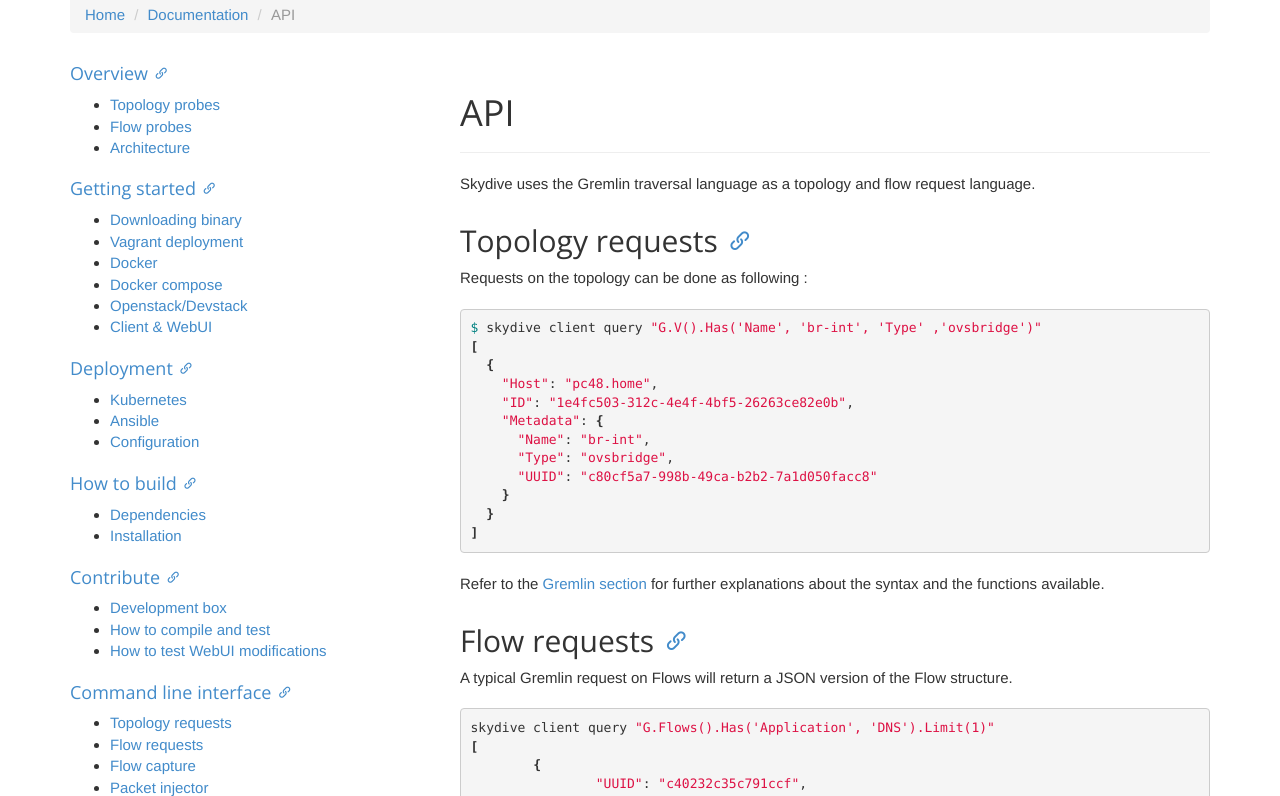
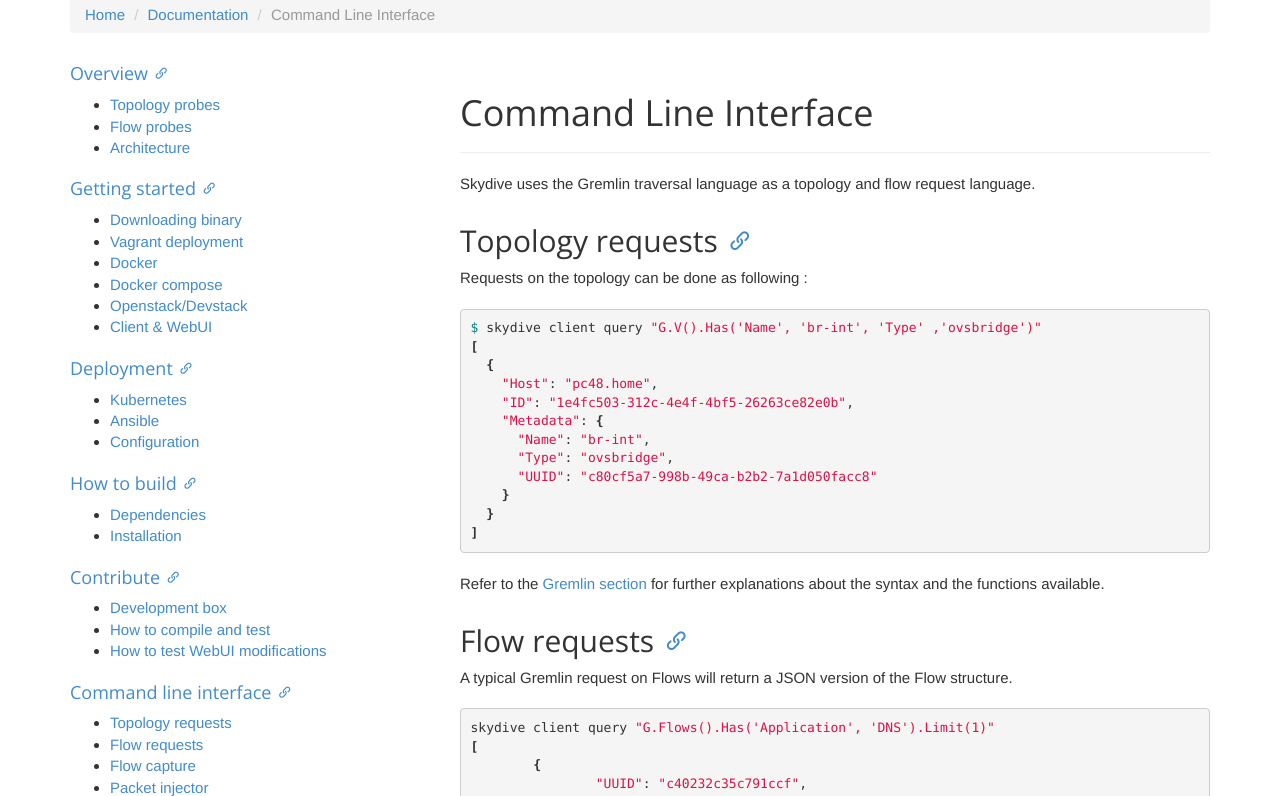
Before and after one commit to skydive-project/skydive.network, a Jekyll site: the page built from documentation/cli.md, in a window 1280 px wide and 900 px high, cut to the strip 104-900 px from the top of the window. Built offline with Jekyll 4.4.1, drawn with Linux system fonts in a browser that asks for light colours; nearby versions of some CDN libraries; part of the change alters nothing that is shown.

```diff
--- a/_layouts/doc.html
+++ b/_layouts/doc.html
@@ -83,14 +83,14 @@
         </div>
         <div class="row widget">
           <div class="col-xs-12">
-            <h4><a href="/documentation/api">Command line interface</a></h4>
+            <h4><a href="/documentation/cli">Command line interface</a></h4>
             <ul>
-              <li><a href="/documentation/api#topology-requests">Topology requests</a></li>
-              <li><a href="/documentation/api#flow-requests">Flow requests</a></li>
-              <li><a href="/documentation/api#flow-capture">Flow capture</a></li>
-              <li><a href="/documentation/api#packet-injector">Packet injector</a></li>
-              <li><a href="/documentation/api#alerting">Alerting</a></li>
-              <li><a href="/documentation/api#topology-rules">Topology rules</a></li>
+              <li><a href="/documentation/cli#topology-requests">Topology requests</a></li>
+              <li><a href="/documentation/cli#flow-requests">Flow requests</a></li>
+              <li><a href="/documentation/cli#flow-capture">Flow capture</a></li>
+              <li><a href="/documentation/cli#packet-injector">Packet injector</a></li>
+              <li><a href="/documentation/cli#alerting">Alerting</a></li>
+              <li><a href="/documentation/cli#topology-rules">Topology rules</a></li>
             </ul>
           </div>
         </div>
--- a/documentation/api.md
+++ b/documentation/cli.md
@@ -1,6 +1,6 @@
 ---
 title: Documentation
-section: API
+section: Command Line Interface
 layout: doc
 ---
 
```
